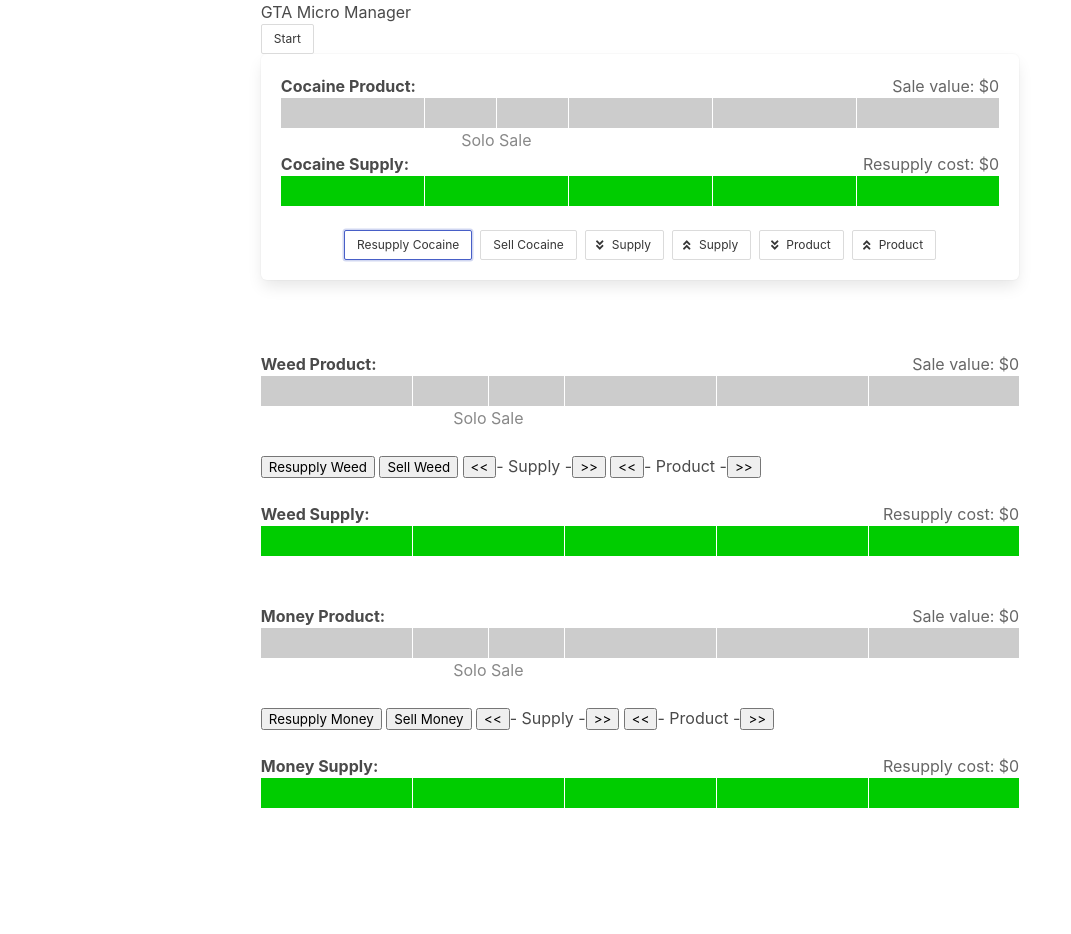
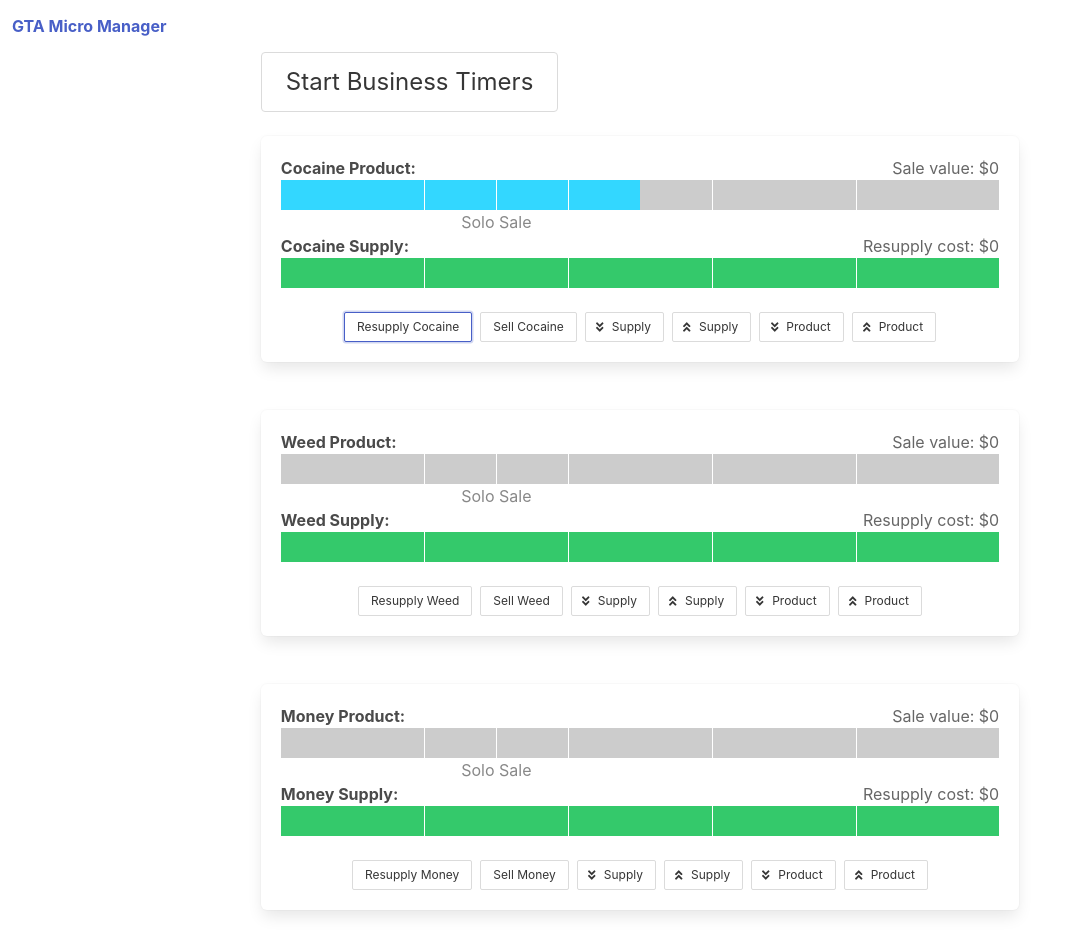
Before and after one commit to denvermullets/gta-micro-manager, a plain HTML site: page index.html in a window 1280 px wide. Both pictures are taken after a click on the button "Resupply Cocaine". Shown: the whole page, without its empty margins (0-1071 px from the left). Before the commit the page ends 832 px from the top, so only its background shows below. Drawn offline with nearby package versions, Linux system fonts and the light colour scheme.

Commit message:
update styling

```diff
--- a/index.css
+++ b/index.css
@@ -12,7 +12,7 @@
 }
 .progressCokeSupply .bar .cokeSupplyPercent {
     color: white;
-    background-color: #0c0;
+    background-color: #34c96b;
     height: 30px;
     /* width: 70%; */
 }
@@ -141,7 +141,7 @@
 }
 .progressWeedSupply .bar .weedSupplyPercent {
     color: white;
-    background-color: #0c0;
+    background-color: #34c96b;
     height: 30px;
     /* width: 70%; */
 }
@@ -269,7 +269,7 @@
 }
 .progressMoneySupply .bar .moneySupplyPercent {
     color: white;
-    background-color: #0c0;
+    background-color: #34c96b;
     height: 30px;
     /* width: 70%; */
 }
--- a/index.html
+++ b/index.html
@@ -8,16 +8,32 @@
     <title>GTA Micro Manager</title>
     <link rel="stylesheet" href="https://cdn.jsdelivr.net/npm/bulma@0.8.2/css/bulma.min.css">
     <script defer src="https://use.fontawesome.com/releases/v5.3.1/js/all.js"></script>
+    <nav class="navbar" role="navigation" aria-label="main navigation">
+        <div class="navbar-brand">
+            <a class="navbar-item" href="#">
+                <b>GTA Micro Manager</b>
+            </a>
+            <a role="button" class="navbar-burger" aria-label="menu" aria-expanded="false">
+            <span aria-hidden="true"></span>
+            <span aria-hidden="true"></span>
+            <span aria-hidden="true"></span>
+            </a>
+        </div>
+    </nav>
 </head>
-
 <body>
-
-    <div class="columns is-mobile">
+    <div class="columns">
         <div class="column is-three-fifths is-offset-one-fifth">
-            <h1>GTA Micro Manager</h1>
-            <button class="button is-small" id="start">Start</button>
+            <button class="button is-large" id="start">
+                <!-- <i class="fas fa-hourglass-end"></i> -->
+                <!-- <span class="icon is-medium" id='startIcon'>
+                    <i class="fas fa-hourglass-start" id='iconPath'></i>
+                </span> -->
+                <span>Start Business Timers</span>
+            </button>
+            <br><br>
+<!-- Cocaine box -->
             <div class="box">
-
                 <div id="cokeChart">
                     <div class="progressCokeProduct">
                         <header><b>Cocaine Product:</b><span id="cocaineValue">Sale value: $0</span></header>
@@ -31,8 +47,6 @@
                         </div>
                     </div>
                     <br>
-
-
                     <div class="progressCokeSupply">
                         <header><b>Cocaine Supply:</b><span id="cocaineSupply">Resupply cost: $0</span></header>
                         <div class="bar">
@@ -74,7 +88,10 @@
                     </button>
                 </div>
             </div>
-            <br><br>
+<!-- end Cocaine box -->
+            <br>
+<!-- Weed box -->
+            <div class="box">
                 <div id="weedChart">
                     <div class="progressWeedProduct">
                         <header><b>Weed Product:</b><span id="weedValue">Sale value: $0</span></header>
@@ -87,11 +104,7 @@
                                 <div class="ref4" ></div>
                             </div>
                         </div>
-                <br><br>
-                <button id="resupplyWeed">Resupply Weed</button> <button id="sellWeed">Sell Weed</button>
-                <button id="decreaseWeedSupply"><<</button>- Supply -<button id="increaseWeedSupply">>></button>
-                <button id="decreaseWeedProduct"><<</button>- Product -<button id="increaseWeedProduct">>></button>
-                <br><br>
+                    <br>
                     <div class="progressWeedSupply">
                         <header><b>Weed Supply:</b><span id="weedSupply">Resupply cost: $0</span></header>
                         <div class="bar">
@@ -102,8 +115,41 @@
                             <div class="ref4" ></div>
                         </div>
                     </div>
+                    <br>
+                    <div class="buttons is-centered">
+                        <button class="button is-small" id="resupplyWeed">Resupply Weed</button>
+                        <button class="button is-small" id="sellWeed">Sell Weed</button>
+                        <button class="button is-small" id="decreaseWeedSupply">
+                            <span class="icon">
+                                <i class="fas fa-angle-double-down"></i>
+                            </span>
+                            <span>Supply</span>
+                        </button>
+                        <button class="button is-small" id="increaseWeedSupply">
+                            <span class="icon">
+                                <i class="fas fa-angle-double-up"></i>
+                            </span>
+                            <span>Supply</span>
+                        </button>
+                        <button class="button is-small" id="decreaseWeedProduct">
+                            <span class="icon">
+                                <i class="fas fa-angle-double-down"></i>
+                            </span>
+                            <span>Product</span>
+                        </button>
+                        <button class="button is-small" id="increaseWeedProduct">
+                            <span class="icon">
+                                <i class="fas fa-angle-double-up"></i>
+                            </span>
+                            <span>Product</span>
+                        </button>
                     </div>
-            <br><br>
+                </div>
+            </div>
+<!-- end Weed box -->
+            <br>
+<!-- money box -->
+            <div class="box">
                 <div id="moneyChart">
                     <div class="progressMoneyProduct">
                         <header><b>Money Product:</b><span id="moneyValue">Sale value: $0</span></header>
@@ -116,11 +162,7 @@
                             <div class="ref4" ></div>
                         </div>
                     </div>
-                <br><br>
-                <button id="resupplyMoney">Resupply Money</button> <button id="sellMoney">Sell Money</button>
-                <button id="decreaseMoneySupply"><<</button>- Supply -<button id="increaseMoneySupply">>></button>
-                <button id="decreaseMoneyProduct"><<</button>- Product -<button id="increaseMoneyProduct">>></button>
-                <br><br>
+                    <br>
                     <div class="progressMoneySupply">
                         <header><b>Money Supply:</b><span id="moneySupply">Resupply cost: $0</span></header>
                         <div class="bar">
@@ -131,10 +173,40 @@
                             <div class="ref4" ></div>
                         </div>
                     </div>
+                    <br>
+                    <div class="buttons is-centered">
+                        <button class="button is-small" id="resupplyMoney">Resupply Money</button>
+                        <button class="button is-small" id="sellMoney">Sell Money</button>
+                        <button class="button is-small" id="decreaseMoneySupply">
+                            <span class="icon">
+                                <i class="fas fa-angle-double-down"></i>
+                            </span>
+                            <span>Supply</span>
+                        </button>
+                        <button class="button is-small" id="increaseMoneySupply">
+                            <span class="icon">
+                                <i class="fas fa-angle-double-up"></i>
+                            </span>
+                            <span>Supply</span>
+                        </button>
+                        <button class="button is-small" id="decreaseMoneyProduct">
+                            <span class="icon">
+                                <i class="fas fa-angle-double-down"></i>
+                            </span>
+                            <span>Product</span>
+                        </button>
+                        <button class="button is-small" id="increaseMoneyProduct">
+                            <span class="icon">
+                                <i class="fas fa-angle-double-up"></i>
+                            </span>
+                            <span>Product</span>
+                        </button>
                     </div>
                 </div>
             </div>
-
+<!-- end money box -->
+        </div>
+    </div>
 
   <script src="index.js" charset="utf-8"></script>
 </body>
--- a/index.js
+++ b/index.js
@@ -8,16 +8,18 @@
   //currency.format(2500) // this is how you call it
 })
 // init timer variables
+let activeTimer = false
 let cocaineSupply
 let cocaineProduct
 let weedSupply
 let weedProduct
 let moneySupply
 let moneyProduct
+
 // coke init supply percentages / value
-let cocaineSupplyTimeLeft = 100
+let cocaineSupplyTimeLeft = 50
 let cocaineSupplyCost = 0
-let cocaineProductProduced = 0
+let cocaineProductProduced = 50
 let cocaineProductValue = 0
 let cocainePercentage = 0
 // weed init supply percentages / value
@@ -34,46 +36,125 @@
 let moneyPercentage = 0
 
 document.addEventListener('DOMContentLoaded', function(event){
+  updateCoke()
 
 })
 
 startBtn.addEventListener('click', function(event){
-  startAllTimers()
+  isActive()
 })
 
+document.querySelector('#decreaseCokeProduct').addEventListener('click', function(event){
+  if (cocaineProductProduced === 0) {
+    console.log('no product left')
+  } else {
+    cocaineProductProduced -= 10
+    cocaineProductValue -= 4200
+    updateCoke()
+  }
+})
+
+document.querySelector('#decreaseCokeSupply').addEventListener('click', function(event){
+  if (cocaineSupplyTimeLeft === 0) {
+    console.log('no product left')
+  } else {
+    cocaineSupplyTimeLeft -= 1
+    updateCoke()
+  }
+})
+
+document.querySelector('#increaseCokeSupply').addEventListener('click', function(event){
+  if (cocaineSupplyTimeLeft === 100) {
+    console.log('max supply')
+  } else {
+    cocaineSupplyTimeLeft += 1
+    updateCoke()
+  }
+})
 
 resupplyCokeBtn.addEventListener('click', function(event) {
-  stopAllCokeTimers()
-
   cocaineSupplyTimeLeft = 100
   cocaineSupplyCost = 0
+  updateCoke()
+})
+
+document.querySelector('#sellCocaine').addEventListener('click', function(event) {
+  cocaineProductProduced = 0
+  cocaineProductValue = 0
+  updateCoke()
+})
+
+function updateCoke() {
   document.querySelector('.cokeSupplyPercent').style.width = cocaineSupplyTimeLeft + '%'
   document.querySelector('#cocaineSupply').innerText = `Resupply cost: ${currency.format(cocaineSupplyCost)}`
+  document.querySelector('.cokeProductPercent').style.width = cocaineProductProduced + '%'
+  document.querySelector('#cocaineValue').innerText = `Sale value: ${currency.format(cocaineProductValue)}`
+  console.log('coke updated')
 
-  startAllTimers()
-})
+}
+
+function updateWeed() {
+  document.querySelector('.weedSupplyPercent').style.width = weedSupplyTimeLeft + '%'
+  document.querySelector('#weedSupply').innerText = `Resupply cost: ${currency.format(weedSupplyCost)}`
+  document.querySelector('.weedProductPercent').style.width = weedProductProduced + '%'
+  document.querySelector('#weedValue').innerText = `Sale value: ${currency.format(weedProductValue)}`
+  console.log('weed updated')
+
+}
+
+function updateMoney() {
+  document.querySelector('.moneySupplyPercent').style.width = moneySupplyTimeLeft + '%'
+  document.querySelector('#moneySupply').innerText = `Resupply cost: ${currency.format(moneySupplyCost)}`
+  document.querySelector('.moneyProductPercent').style.width = moneyProductProduced + '%'
+  document.querySelector('#moneyValue').innerText = `Sale value: ${currency.format(moneyProductValue)}`
+  console.log('money')
+}
+
+function isActive () {
+  if (activeTimer === false) {
+    startBtn.innerText = 'Stop Business Timers'
+    activeTimer = true
+    startAllTimers()
+  } else {
+    startBtn.innerText = 'Start Business Timers'
+    activeTimer = false
+    stopAllTimers()
+  }
+}
 
 function startAllTimers() {
-  console.log("timers started")
-  cocaineSupply = setInterval(cocaineSupplyTimer, 72000)  // 1:12 M:s 72000
-  cocaineProduct = setInterval(cocaineProductTimer, 60000) // 1:30 M:s -- 90000 // 15m = 900000ms  // 8.4mins makes 1 box -- 504000ms // - 60000 = 1min
+  cocaineSupply = setInterval(cocaineSupplyTimer, 60000)  // 1:12 M:s 72000
+  cocaineProduct = setInterval(cocaineProductTimer, 60000) // - 60000 = 1min
   weedSupply = setInterval(weedSupplyTimer, 120000)  // 2:00 M:s 120000
   weedProduct = setInterval(weedProductTimer, 240000) // 4:00 M:s 240000
   moneySupply = setInterval(moneySupplyTimer, 96000)  // 1:36 M:s 96000
   moneyProduct = setInterval(moneyProductTimer, 480000) // 8:00 M:s 480000
+  console.log("timers started")
+}
 
+function stopAllTimers() {
+  stopAllCokeTimers()
+  stopAllWeedTimers()
+  stopAllMoneyTimers()
+  console.log('all timers stopped')
+}
+
+function stopAllMoneyTimers() {
+  clearInterval(moneySupply)
+  clearInterval(moneyProduct)
+  console.log('stop all money timers')
 }
 
 function stopAllCokeTimers() {
-  console.log('coke timers stopped')
   clearInterval(cocaineSupply)
   clearInterval(cocaineProduct)
+  console.log('coke timers stopped')
 }
 
-function stopAllCokeTimers() {
-  console.log('weed timers stopped')
+function stopAllWeedTimers() {
   clearInterval(weedSupply)
   clearInterval(weedProduct)
+  console.log('weed timers stopped')
 }
 
 function cocaineSupplyTimer() {
@@ -82,8 +163,7 @@
   }
     cocaineSupplyCost += 750
     cocaineSupplyTimeLeft -= 1
-    document.querySelector('.cokeSupplyPercent').style.width = cocaineSupplyTimeLeft + '%'
-    document.querySelector('#cocaineSupply').innerText = `Resupply cost: ${currency.format(cocaineSupplyCost)}`
+    updateCoke()
     console.log('-1 supply')
 }
 
@@ -113,8 +193,7 @@
     cocaineProductValue += 84000
   }
     cocainePercentage += 1
-    document.querySelector('.cokeProductPercent').style.width = cocaineProductProduced + '%'
-    document.querySelector('#cocaineValue').innerText = `Sale value: ${currency.format(cocaineProductValue)}`
+    updateCoke()
     console.log('+1 minute product')
 }
 
@@ -124,11 +203,9 @@
   }
     weedSupplyCost += 750
     weedSupplyTimeLeft -= 1
-    document.querySelector('.weedSupplyPercent').style.width = weedSupplyTimeLeft + '%'
-    document.querySelector('#weedSupply').innerText = `Resupply cost: ${currency.format(weedSupplyCost)}`
+    updateWeed()
     console.log('-1 supply')
 }
-
 
 function weedProductTimer() {
   if (weedProductProduced >= 100) {
@@ -137,8 +214,7 @@
     weedProductProduced += 1.25
     weedProductValue += 3150
     // weedPercentage += 1
-    document.querySelector('.weedProductPercent').style.width = weedProductProduced + '%'
-    document.querySelector('#weedValue').innerText = `Sale value: ${currency.format(weedProductValue)}`
+    updateWeed()
     console.log('+1 weed minute product')
 }
 
@@ -148,11 +224,9 @@
   }
     moneySupplyCost += 750
     moneySupplyTimeLeft -= 1
-    document.querySelector('.moneySupplyPercent').style.width = moneySupplyTimeLeft + '%'
-    document.querySelector('#moneySupply').innerText = `Resupply cost: ${currency.format(moneySupplyCost)}`
+    updateMoney()
     console.log('-1 money supply')
 }
-
 
 function moneyProductTimer() {
   if (moneyProductProduced >= 100) {
@@ -161,7 +235,6 @@
     moneyProductProduced += 2.5
     moneyProductValue += 7350
     // moneyPercentage += 1
-    document.querySelector('.moneyProductPercent').style.width = moneyProductProduced + '%'
-    document.querySelector('#moneyValue').innerText = `Sale value: ${currency.format(moneyProductValue)}`
+    updateMoney()
     console.log('+1 money minute product')
 }
```
Lines whose indentation alone changed are shown as unchanged.
